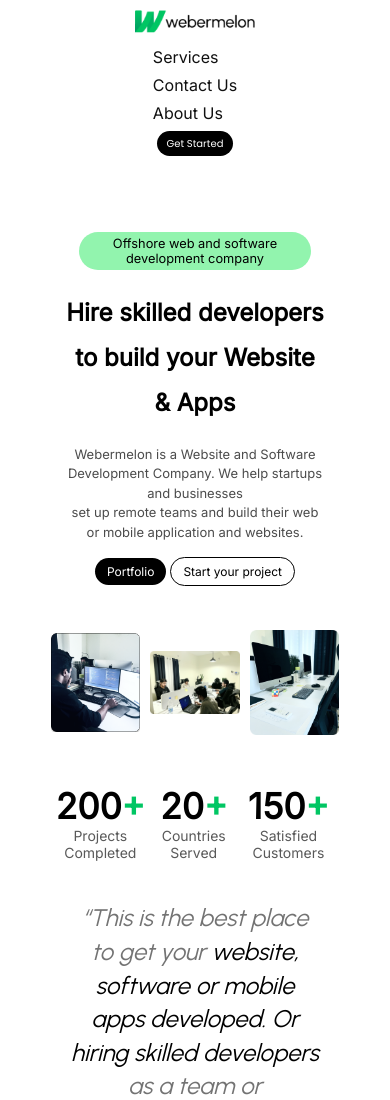
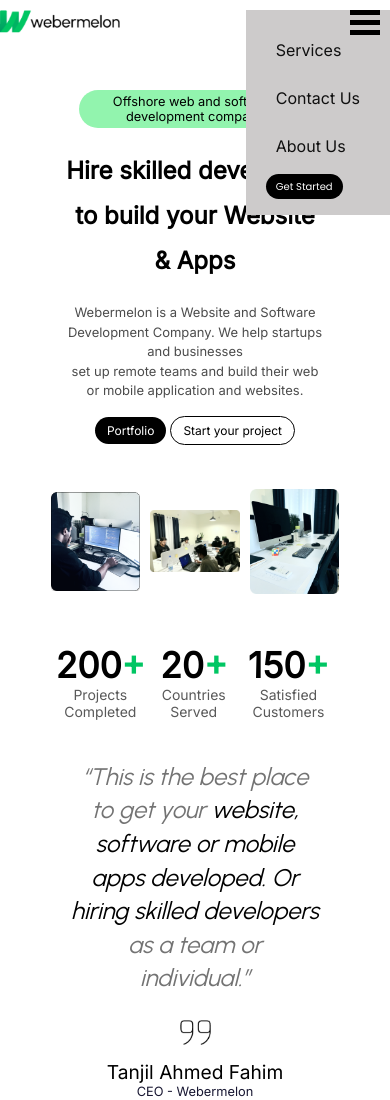
Before and after one commit to kmfoysal06/webermelon-idea, a plain HTML site: page index.html in a window 390 px wide. Shown: the top 1100 px of the page. Drawn offline with Linux system fonts and the light colour scheme.

Commit message:
feat: added menu for mobile devices

```diff
--- a/assets/css/main.css
+++ b/assets/css/main.css
@@ -50,6 +50,10 @@ header {
     justify-content: space-between;
     align-items: center;
     flex-wrap: wrap;
+    gap: 10px;
+}
+nav {
+    display: flex;
     gap: 10px;
 }
 .nav-menu ul {
@@ -125,9 +129,6 @@ p{
     border: 1px solid #000;
 }
 
-
-
-
 .short-about p.positive-text {
     padding: 8px 16px;
     background: #92F4AE;
@@ -138,9 +139,6 @@ p{
     text-align: center;
     font-size: 1rem;
 }
-
-
-
 
 .short-about h1{
 	font-family: 'Inter';
@@ -165,10 +163,6 @@ p{
     height: auto;
     object-fit: cover;
 }
-
-
-
-
 
 .clients-information{
 	display: flex;
@@ -249,10 +243,6 @@ p{
     height: auto;
 }
 
-
-
-
-
 .company-progress .clients {
     display: grid;
     grid-template-columns: repeat(5, minmax(100px, 1fr));
@@ -261,7 +251,6 @@ p{
     align-items: center;
 }
 
-
 .company-progress .clients img {
     width: 100%;
     height: auto;
@@ -269,26 +258,7 @@ p{
     object-fit: contain;
 }
 
-
-
-
-
-
-
-
-
-
 @media (max-width: 1024px) {
-    header {
-        flex-direction: column;
-        align-items: center;
-    }
-
-    .nav-menu ul {
-        flex-direction: column;
-        gap: 16px;
-    }
-
     .site-logo img {
         width: 140px;
     }
@@ -328,6 +298,73 @@ p{
 }
 
 @media (max-width: 768px) {
+
+    header {
+        flex-direction: column;
+        align-items: center;
+        position: relative;
+    }
+
+    nav{
+        flex-direction: column;
+        padding: 20px;
+    }
+
+    .nav-menu ul {
+        flex-direction: column;
+        gap: 16px;
+    }
+
+    .nav-icon {
+        width: 30px;
+        height: 5px;
+        background: #000;
+        position: relative;
+        z-index: 10;
+    }
+
+    .nav-icon::before, .nav-icon::after {
+        content: '';
+        position: absolute;
+        width: 30px;
+        height: 5px;
+        background: #000;
+        margin: 10px 0;
+    }
+
+    .nav-icon::after {
+        top: 10px;
+    }
+
+    .site-logo {
+        position: absolute;
+        left: 0;
+    }
+
+    .nav-menu {
+        right: 0;
+        top: 10px;
+    }
+
+    .nav-icon {
+        z-index: 1;
+    }
+
+    .nav-icon {
+        position: absolute;
+        right: 10px;
+        cursor: pointer;
+    }
+
+    .nav-menu {
+        position: absolute;
+        background: #cdcbcb;
+    }
+
+    .nav-menu li {
+        padding: 10px;
+    }
+
     .site-logo img {
         width: 120px;
     }
@@ -343,15 +380,12 @@ p{
      .short-about {
         padding: 0 15px;
     }
-
     .short-about h1 {
         font-size: 1.8em;
     }
-
     .short-about .information-text {
         font-size: 14px;
     }
-
     .call-to-action-short-about .portfolio,
     .call-to-action-short-about .get-start {
         font-size: 14px;
@@ -371,11 +405,9 @@ p{
         width: 100%;
         padding: 10px;
     }
-
     .nav-menu ul {
         gap: 8px;
     }
-
     .btn {
         padding: 5px 10px;
         font-size: 10px;
@@ -391,15 +423,12 @@ p{
         font-size: 1.8em;
         margin: 0 15px;
     }
-
     .quote-by h4 {
         font-size: 1.3em;
     }
-
     .quote-by p {
         font-size: 0.85em;
     }
-
     .quote-by img.quote-icon {
         width: 40px;
     }
@@ -411,7 +440,6 @@ p{
         font-size: 13px;
         line-height: 1.5em;
     }
-
     .call-to-action-short-about .portfolio,
     .call-to-action-short-about .get-start {
         font-size: 12px;
@@ -430,15 +458,12 @@ p{
         font-size: 1.5em;
         margin: 0 10px;
     }
-
     .quote-by h4 {
         font-size: 1.2em;
     }
-
     .quote-by p {
         font-size: 0.8em;
     }
-
     .quote-by img.quote-icon {
         width: 35px;
     }
--- a/index.html
+++ b/index.html
@@ -9,6 +9,7 @@
 <body>
 	<header>
 		<div class="site-logo"><a href="#"><img src="assets/img/logo.png" alt="" width="165px"></a></div>
+		<div class="nav-icon"></div>
 		<div class="nav-menu">
 			<nav>
 				<ul>
@@ -16,14 +17,15 @@
 					<li><a href="#">Contact Us</a></li>
 					<li><a href="#">About Us</a></li>
 				</ul>
+
+				<div class="call-to-action-header">
+					<a href="#" class="btn">Get Started</a>
+				</div>
 			</nav>
-		</div>
-		<div class="call-to-action-header">
-			<a href="#" class="btn">Get Started</a>
 		</div>
 	</header>
 	<main>
-		<section id="short-info">
+		<section id="hero-section" class="hero-section">
 			<div class="short-about">
 				<p class="positive-text">
 					Offshore web and software development company
```
